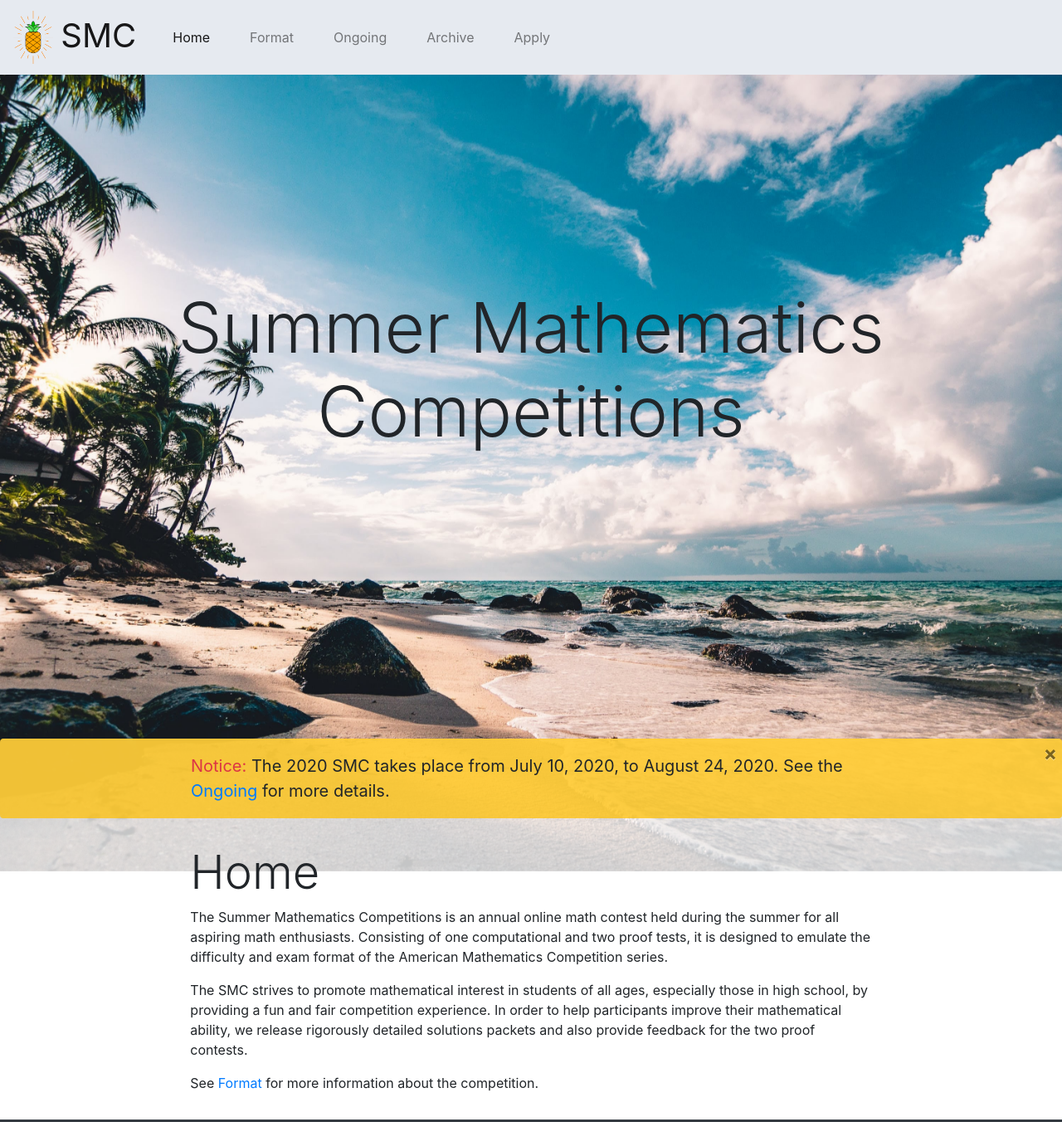
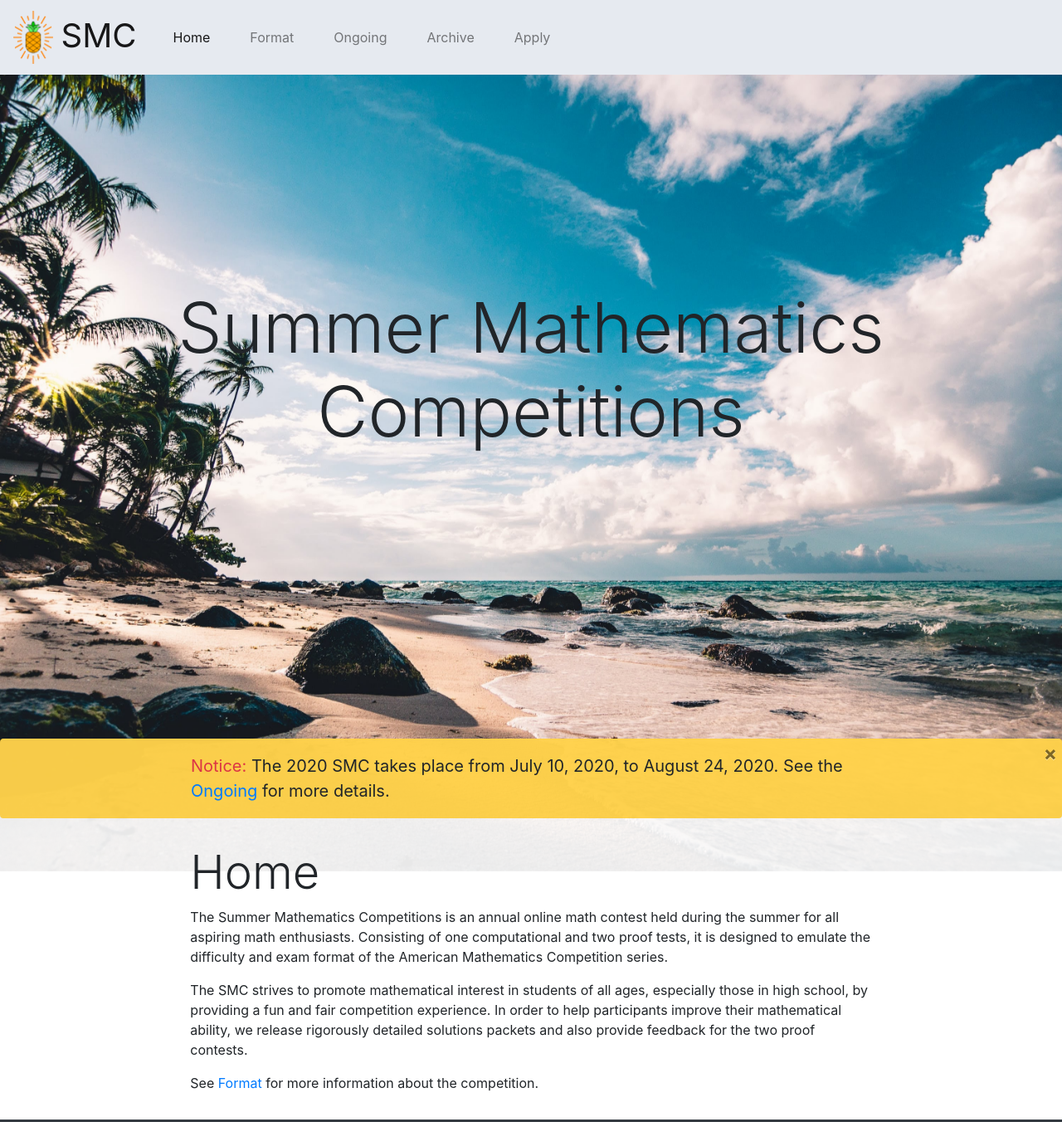
Before and after one commit to smcmath/smcmath.github.io, a plain HTML site: page index.html in a window 1280 px wide. Shown: the whole page at 83% size. Drawn offline with nearby package versions, Linux system fonts and the light colour scheme.

Commit message:
Add favicon and change some colors

```diff
--- a/index.html
+++ b/index.html
@@ -41,9 +41,10 @@
   </head>
 
   <body>
+    <!-- Navigation bar-->
     <nav class="navbar navbar-expand-sm navbar-light bg-light-gray sticky-top">
       <a class="navbar-brand" target="_self" href="index.html">
-        <img src="SMC Logo.png" height="64" class="d-inline-block align-top" alt="">
+        <img src="SMC Logo Thick.png" height="64" class="d-inline-block align-top" alt="">
         <span style="font-size: 40px;" class="p-1">SMC</span>
       </a>
       <button class="navbar-toggler" type="button" data-toggle="collapse" data-target="#navbarNavDropdown" aria-controls="navbarNavDropdown" aria-expanded="false" aria-label="Toggle navigation">
@@ -60,14 +61,17 @@
       </div>
     </nav>
     <div class="wrapper">
+      <!-- Tropical Image-->
       <div class="bg"></div>
+
+      <!-- Yellow alert banner -->
       <div class="bg-transparent position-relative" style="height: min(100vh, 75vw);">
         <span class="centeredtitle d-block d-xl-none" style="top:45%; width:100%;"><h1 class="display-1 text-center" style="font-size: 120px;">SMC</h1></span>
         <span class="centeredtitle d-none d-xl-block" style="top:45%; width:100%; padding: 0px 200px;"><h1 class="display-1 text-center" style="font-size: 84px;">Summer Mathematics Competitions</h1></span>
       </div>
 
+      <!-- Main text portion -->
       <div class="jumbotron bg-translucent-white m-0 p-0">
-
         <div class="bg-translucent-warning position-relative alert px-0">
           <div class="col-lg-8 offset-lg-2 col-md-10 offset-md-1 col-sm-12 col-xs-12 px-3" style="padding-top: 5px; padding-bottom: 5px;">
             <p class="lead m-0"> <!-- Current contests -->
@@ -96,6 +100,8 @@
           </p>
         </div>
       </div>
+
+      <!-- Footer -->
       <footer class="text-light bg-dark pt-4 mt-0">
         <div class="textcontainer container-fluid">
           <div class="row">
--- a/style.css
+++ b/style.css
@@ -19,11 +19,11 @@ a.bg-light-gray:focus, a.bg-light-gray:hover, button.bg-light-gray:focus, button
 }
 
 .bg-translucent-white {
-  background-color: rgba(255, 255, 255, 0.75) !important;
+  background-color: rgba(255, 255, 255, 0.9) !important;
 }
 
 .bg-translucent-warning {
-  background-color: rgba(255, 193, 7, 0.75) !important;
+  background-color: rgba(255, 193, 7, 0.7) !important;
 }
 
 /* Custom text colors */
```
Also changed, not shown: SMC Logo Square.png (added), SMC Logo Thick.png (added), apple-touch-icon-180.png (added), favicon-16x16.png (added), favicon-32x32.png (added), favicon.png (added), icon-192.png (added), mstile-150x150.png (added), safari-pinned-tab.svg (added).
